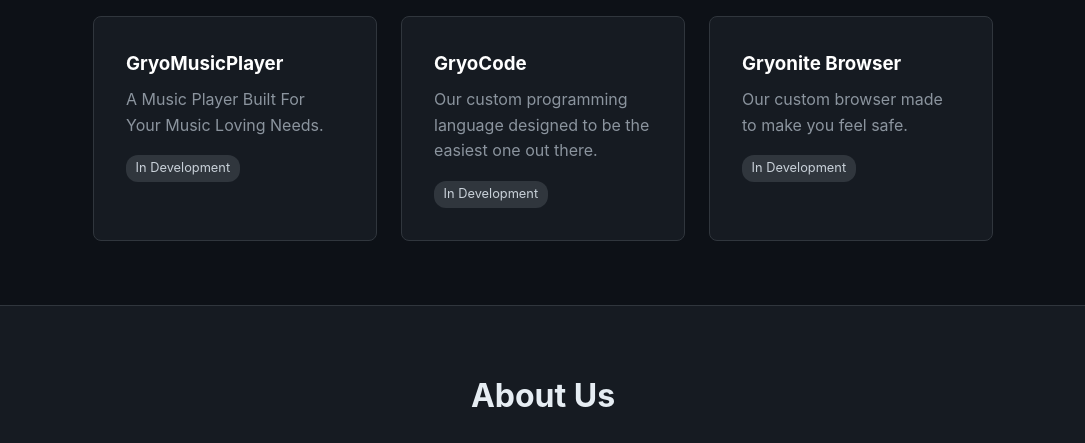
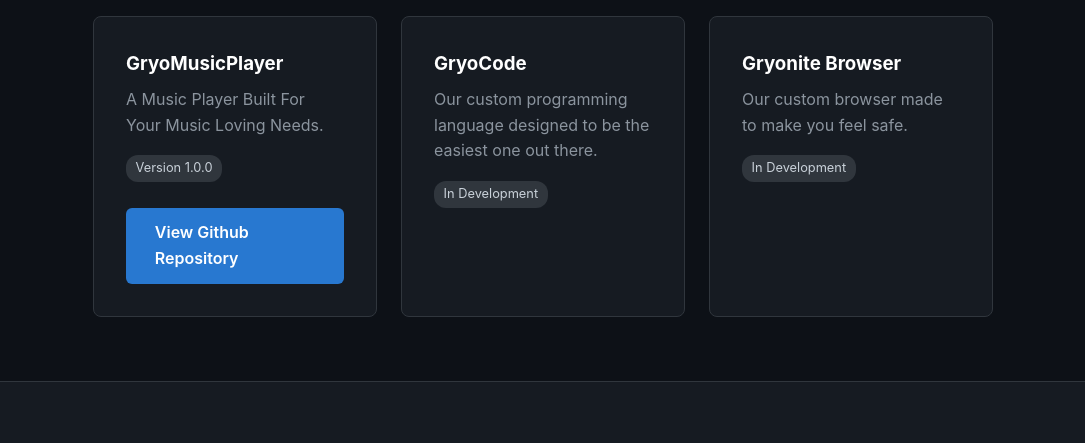
Before and after one commit to Gryonite/Gryonite, a plain HTML site: page index.html in a window 1280 px wide. Shown: the part 617-1060 px from the top of the page, without its empty margins (97-1182 px from the left). Drawn offline with Linux system fonts and the light colour scheme.

Commit message:
Update index.html

```diff
--- a/index.html
+++ b/index.html
@@ -32,7 +32,17 @@
                 <div class="card">
                     <h3>GryoMusicPlayer</h3>
                     <p>A Music Player Built For Your Music Loving Needs.</p>
-                    <span class="tag">In Development</span>
+                    <span class="tag">Version 1.0.0</span>
+
+                    <br><br>
+
+                    <a href="https://github.com/Gryonite/Gryonite-Music-Player"
+                        class="btn"
+                        target="_blank"
+                        rel="noopener noreferrer">
+                        View Github Repository
+                    </a>
+
                 </div>
                 <div class="card">
                     <h3>GryoCode</h3>
```
